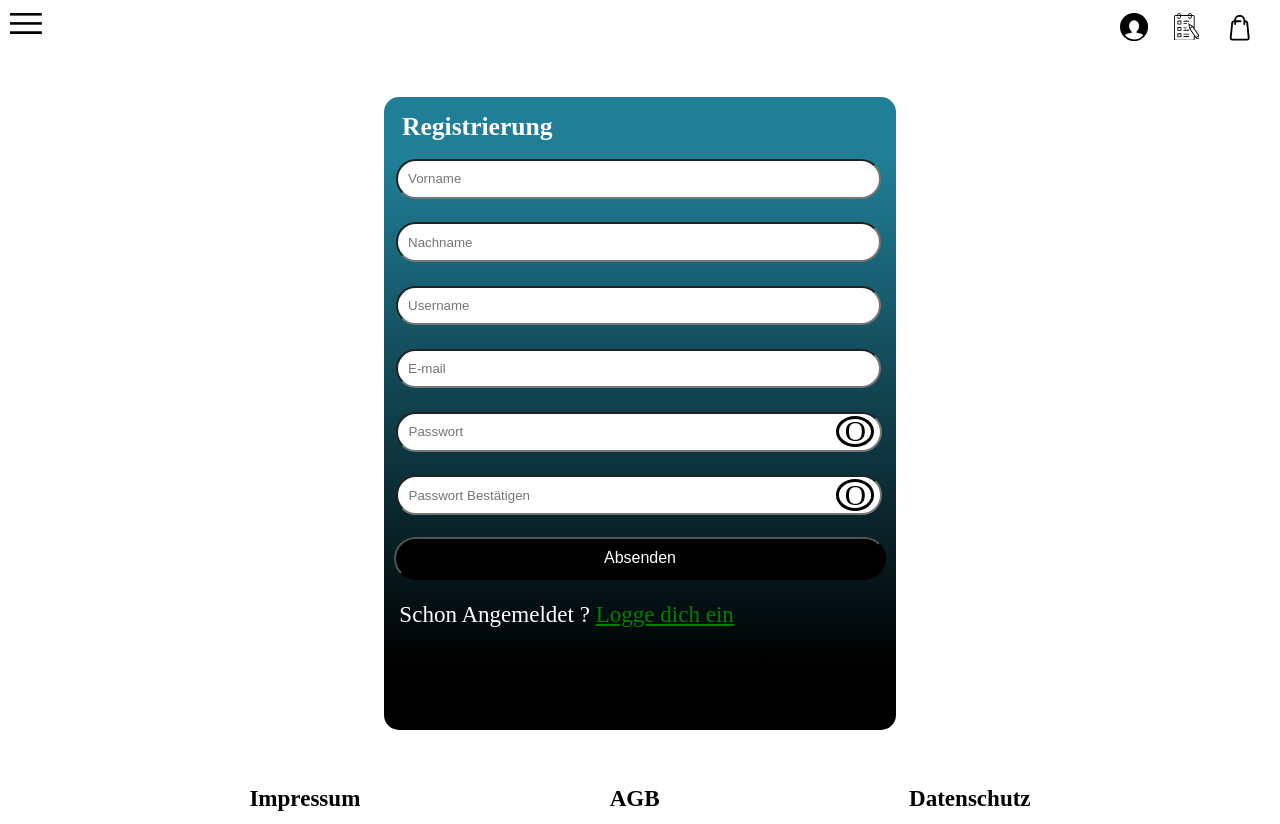
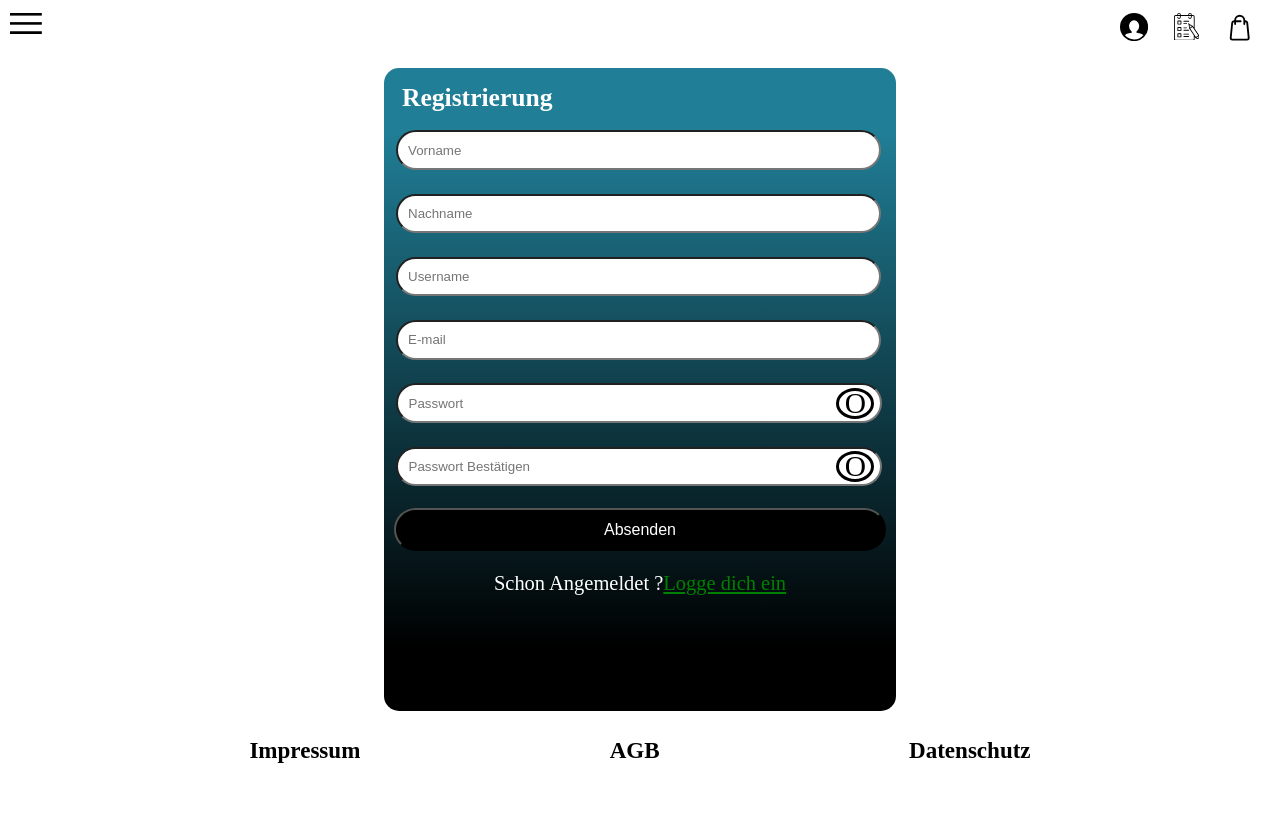
Before and after one commit to AkinKale1999/Project-New, a React (Create React App) app: page /Registrierung in a window 1280 px wide. After the commit the page ends 800 px from the top, so only its background shows below. Built offline with nearby package versions, Linux system fonts and the light colour scheme.

Commit message:
Bug Fixed

```diff
--- a/src/components/Headers/Registry/Registry.css
+++ b/src/components/Headers/Registry/Registry.css
@@ -2,9 +2,9 @@
   width: 100%;
   min-width: 100%;
   max-width: 100%;
-  height: 88%;
-  min-height: 88%;
-  max-height: 88%;
+  height: 82%;
+  min-height: 82%;
+  max-height: 82%;
   margin: 0;
   padding: 0;
   overflow: hidden;
@@ -17,7 +17,7 @@
   align-items: center;
   width: 100%;
   max-width: 100%;
-  max-width: 100%;
+  min-width: 100%;
   margin: 0;
   padding: 0;
   height: 100%;
@@ -28,14 +28,16 @@
 #Registry_Form {
   display: flex;
   flex-direction: column;
-  width: 40%;
+  width: 40vmax;
+  min-width: 40vmax;
+  max-width: 40vmax;
   background: linear-gradient(180deg, rgb(32, 126, 150) 10%, rgb(0, 0, 0) 90%);
   border-radius: 15px;
   overflow: hidden;
   overflow-y: auto;
-  height: 90%;
-  min-height: 90%;
-  max-height: 90%;
+  height: 98%;
+  min-height: 98%;
+  max-height: 98%;
   margin: 0;
   padding: 0;
   margin-top: 1vmax;
@@ -87,29 +89,32 @@
   padding: 0;
   margin-top: 3%;
   color: rgb(255, 0, 0);
-  font-size: 1.8vmax;
+  font-size: 1.6vmax;
   margin-left: 3%;
   margin-right: 3%;
 }
 
 #Navigate_To_Login {
-  display: block;
+  display: flex;
+  justify-content: center;
+  align-items: center;
   margin: 0;
-  margin-left: 3%;
+  margin-left: 2%;
+  margin-right: 2%;
   margin-bottom: 2%;
-  font-size: 1.8vmax;
+  font-size: 1.6vmax;
   color: #fff;
 }
 
-#Sign_In{
+#Sign_In {
   color: green;
 }
 
-#Sign_In:hover{
+#Sign_In:hover {
   color: rgb(138, 201, 226);
 }
 
-#Sign_In:active{
+#Sign_In:active {
   color: rgb(255, 0, 179);
 }
 
```
